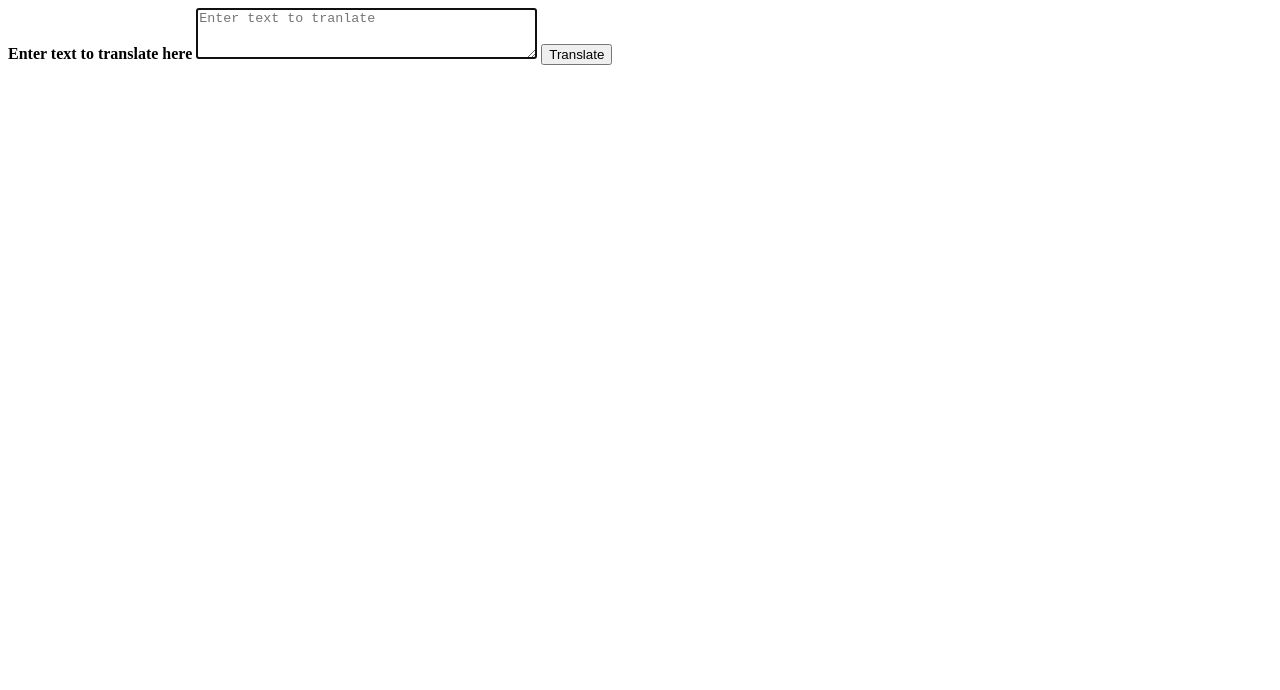
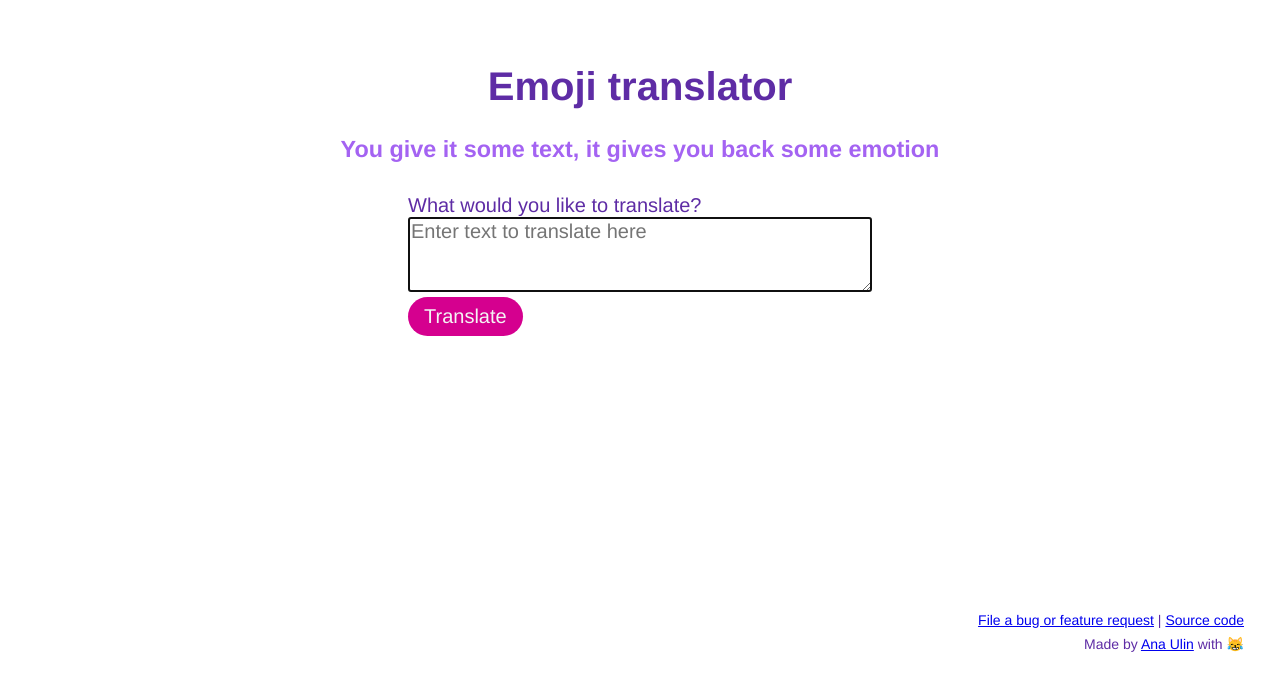
Before and after one commit to anaulin/emoji-translator, a browser extension: page html/emoji_translator.html in a window 1280 px wide. Drawn offline with nearby package versions, Linux system fonts and the light colour scheme.

Commit message:
Implement basic UI for translation.

```diff
--- a/html/emoji_translator.html
+++ b/html/emoji_translator.html
@@ -3,16 +3,41 @@
 
   <head>
     <title>Emoji translator - translate English to emoji</title>
+    <link rel="stylesheet" href="https://unpkg.com/tachyons@4.6.1/css/tachyons.min.css"/>
   </head>
 
-  <body>
-    <strong>Enter text to translate here</strong>
-    <textarea id="inputText" rows="3" cols="40 " placeholder="Enter text to tranlate" autofocus></textarea>
-    <button id="translate">Translate</button>
-    <div id="output" hidden style="padding-top: 10px;"></div>
-  </body>
+  <body class="f4 purple helvetica pa4">
+    <div class="cf">
+      <div class="fl w-25 pa1"></div>
+      <div class="fl w-50 pa1 tc purple">
+        <h1>Emoji translator</h1>
+        <h3 class="light-purple">You give it some text, it gives you back some emotion</h3>
+        <div class="fl w-10 pa1"></div>
+        <div class="fl w-80 pa1 tl">
+          <div class="pa1">
+            <label for="inputText">What would you like to translate?</label><br/>
+            <textarea id="inputText" rows="3" class="w-100" placeholder="Enter text to translate here" autofocus></textarea>
+            <br/>
+            <a class="link dim br-pill ph3 pv2 mb2 dib near-white bg-dark-pink" id="translate" href="#0">Translate</a>
+          </div>
+          <div id="output-div" hidden class="pa1">
+            <h3>Your translation</h3>
+            <div id="translation" class="pa3 ba br4"></div>
+          </div>
+        </div>  <!-- input / output div -->
+        <div class="fl w-10 pa1"></div>
+      </div>  <!-- central  column container -->
+      <div class="fl w-25 pa1"></div>
+    </div>
 
   <footer>
+    <div class="w-100 pa1 f6 tr pt7">
+      <a href="https://github.com/anaulin/emo/issues">File a bug or feature request</a> |
+      <a href="https://github.com/anaulin/emo">Source code</a>
+    </div>
+    <div class="w-100 pa1 f6 tr">
+      Made by <a href="http://anaulin.org">Ana Ulin</a> with 😹
+    </div>
     <script type="text/javascript" src="emoji_translator.js"></script>
     <script type="text/javascript">
       // Load data and initialize translator object.
@@ -38,12 +63,14 @@
         console.log("Textarea input: " + input);
           var output = translator.translate(input);
           console.log("Translated: " + output);
-          var outputDiv = document.getElementById("output");
-          outputDiv.innerHTML = output;
+          var translationDiv = document.getElementById("translation");
+          translationDiv.innerHTML = output;
+          var outputDiv = document.getElementById("output-div");
           outputDiv.style.display = "block";
       });  // end 'click' function
 
   </script>
   </footer>
 
+  </body>
 </html>
```
